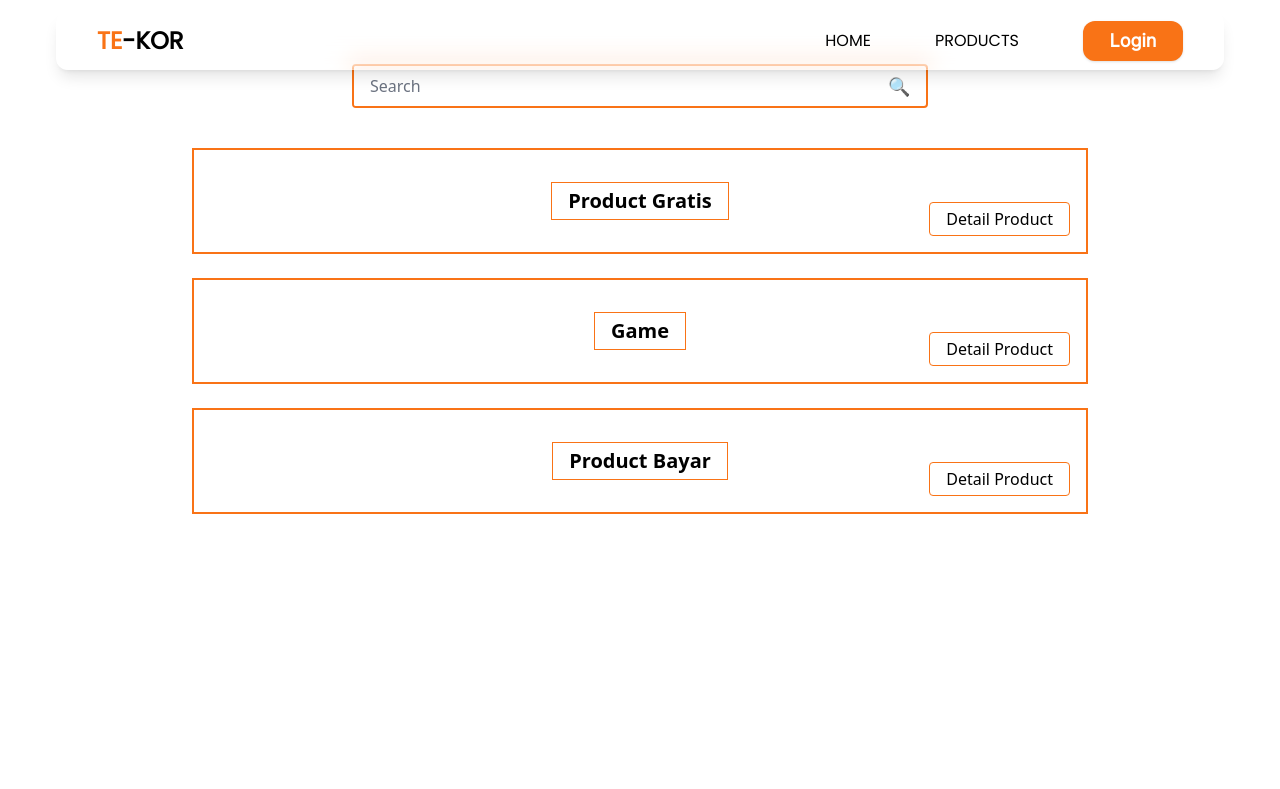
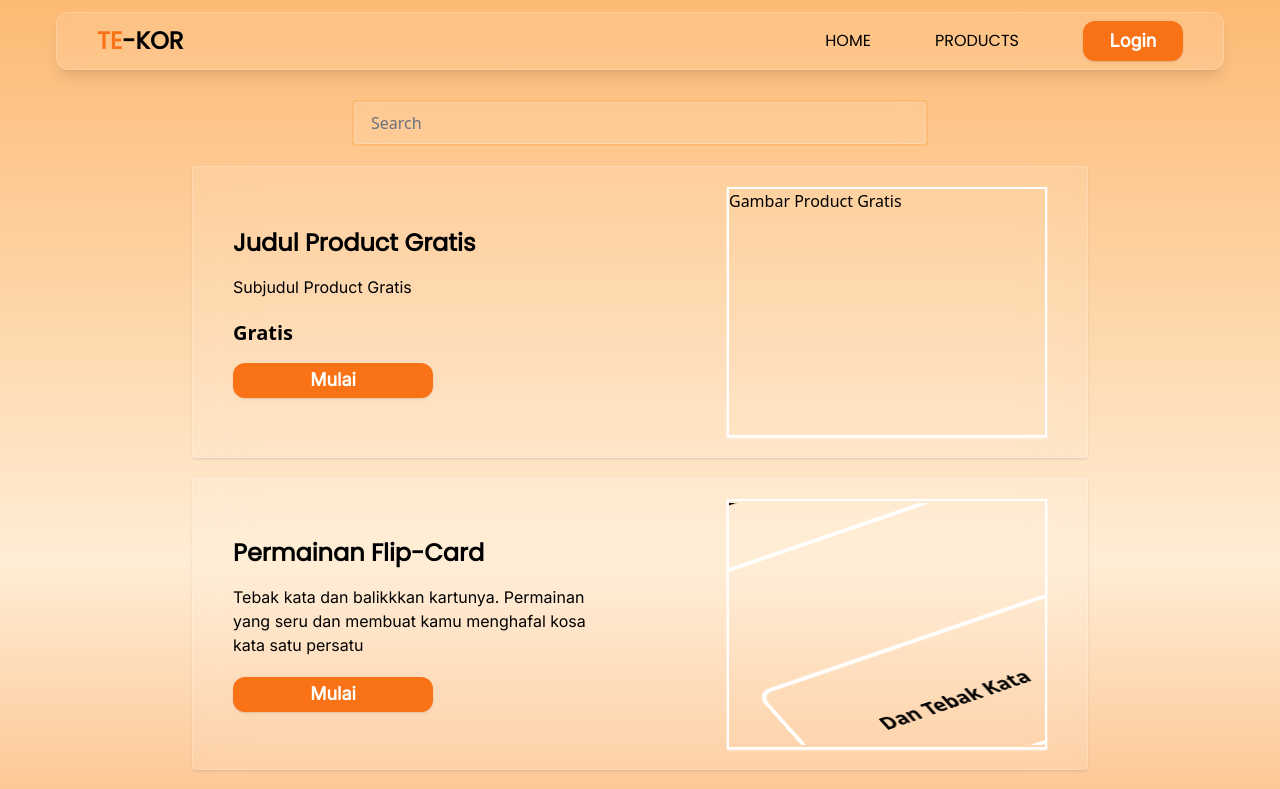
Before and after one commit to adibnur27/KoreanTryout_TE-KOR, a React (Vite) app: page /products in a window 1280 px wide. Shown: the top 789 px of the page. Built offline with nearby package versions, Linux system fonts and the light colour scheme.

Commit message:
style(product): complete UI slicing for product page

```diff
--- a/src/components/Navbar/Navbar.jsx
+++ b/src/components/Navbar/Navbar.jsx
@@ -1,11 +1,31 @@
-import React, { useEffect, useState } from "react";
+import React, { useEffect, useState, useRef } from "react";
 import { Button } from "../Button";
-import { Link, NavLink, useNavigate } from "react-router-dom";
+import { NavLink, useNavigate } from "react-router-dom";
 import { removeToken } from "../../utils/token"; // 🔑 fungsi logout dari utilitas
 
 const Navbar = () => {
+  const [showNavbar, setShowNavbar] = useState(true);
   const [isLoggedIn, setIsLoggedIn] = useState(false);
+  const lastScrollY = useRef(0); // Gunakan useRef agar tidak memicu re-render
+
   const navigate = useNavigate();
+
+  useEffect(() => {
+    const handleScroll = () => {
+      const currentScrollY = window.scrollY;
+
+      if (currentScrollY > lastScrollY.current && currentScrollY > 50) {
+        setShowNavbar(false); // Scroll ke bawah
+      } else {
+        setShowNavbar(true); // Scroll ke atas
+      }
+
+      lastScrollY.current = currentScrollY;
+    };
+
+    window.addEventListener("scroll", handleScroll);
+    return () => window.removeEventListener("scroll", handleScroll);
+  }, []);
 
   // Mengecek token saat pertama kali komponen dimount
   useEffect(() => {
@@ -19,11 +39,18 @@ const Navbar = () => {
     navigate("/"); // redirect ke halaman home
   };
 
-  const navItemStyle = ({ isActive }) => (isActive ? "text-orange-500 font-semibold" : "text-black hover:text-orange-500");
+  const navItemStyle = ({ isActive }) =>
+    isActive
+      ? "text-orange-500 font-semibold"
+      : "text-black hover:text-orange-500";
 
   return (
     <div className="relative z-10 font-poppins">
-      <nav className="fixed top-3 right-14 left-14 flex justify-between items-center px-10 py-2 bg-white/10 backdrop-blur-md border border-white/20 shadow-lg rounded-xl">
+      <nav
+        className={`fixed top-3 right-14 left-14 flex justify-between items-center px-10 py-2 bg-white/10 backdrop-blur-md border border-white/20 shadow-lg rounded-xl transition-transform duration-700 ease-in-out ${
+          showNavbar ? "translate-y-0" : "-translate-y-full"
+        }`}
+      >
         <div className="text-2xl font-bold text-black">
           <span className="text-orange-500">TE</span>-KOR
         </div>
@@ -36,7 +63,12 @@ const Navbar = () => {
           </NavLink>
 
           {isLoggedIn ? (
-            <Button onClick={handleLogout} children={"Logout"} width={"100px"} height={"40px"} />
+            <Button
+              onClick={handleLogout}
+              children={"Logout"}
+              width={"100px"}
+              height={"40px"}
+            />
           ) : (
             <NavLink to="/login">
               <Button children={"Login"} width={"100px"} height={"40px"} />
--- a/src/components/ProductCard/ProductCard.jsx
+++ b/src/components/ProductCard/ProductCard.jsx
@@ -1,14 +1,41 @@
-import React from "react";
+import React from 'react'
+import { Button } from '../Button'
 
-const ProductCard = ({ title }) => {
+const ProductCard = ({
+  title,
+  subtitle,
+  normalPrice,
+  price,
+  buttonText,
+  onButtonClick,
+  children,
+}) => {
   return (
-    <div className="border-2 border-orange-500 p-8 mb-6 relative">
-      <h2 className="text-xl font-bold border border-orange-500 px-4 py-1 w-fit mx-auto">{title}</h2>
-      <button className="absolute bottom-4 right-4 border border-orange-500 px-4 py-1 rounded hover:bg-orange-500 hover:text-white transition-all">
-        Detail Product
-      </button>
+    <div className="w-full max-w-screen-xl mx-auto bg-white/10 backdrop-blur-xl border border-white/20 text-black rounded shadow lg:px-10 mt-5">
+      <div className="flex flex-col lg:flex-row items-center justify-between gap-6 lg:gap-20">
+        {/* Kiri */}
+        <div className="text-center lg:text-left flex-1 my-5">
+          <h3 className="text-2xl font-bold font-poppins mb-4">{title}</h3>
+          <p className="text-base max-w-sm font-inter mb-5">{subtitle}</p>
+          {price && <p className="text-md text-red-600 line-through font-semibold">{normalPrice}</p>}
+          {price && <p className="text-xl font-bold mb-4">{price}</p>}
+          <Button
+            children={buttonText}
+            width={"200px"}
+            height={"35px"}
+            onClick={onButtonClick}
+          />
+        </div>
+
+        {/* Kanan */}
+        <div
+          className="hidden lg:block border-white border-2 shadow-sm shadow-white my-5 max-w-[320px] w-full h-[250px] relative"
+        >
+          {children}
+        </div>
+      </div>
     </div>
-  );
-};
+  )
+}
 
-export default ProductCard;
+export default ProductCard
--- a/src/components/ui/InfiniteScroll/InfiniteScroll.jsx
+++ b/src/components/ui/InfiniteScroll/InfiniteScroll.jsx
@@ -8,7 +8,18 @@ export default function InfiniteScroll({
   width = "30rem",
   maxHeight = "100%",
   negativeMargin = "-0.5em",
-  items = [],
+  items = [{ content: "카드 뒤집기 게임" },
+    { content: <p>Game Balik Kartu</p> },
+    { content: "그리고 단어를 맞춰보세요" },
+    { content: <p>Dan Tebak Kata</p> },
+    { content: "지금 플레이" },
+    { content: <p>Mainkan Sekarang</p> },
+    { content: "카드 뒤집기 게임" },
+    { content: <p>Game Balik Kartu</p> },
+    { content: "그리고 단어를 맞춰보세요" },
+    { content: <p>Dan Tebak Kata</p> },
+    { content: "지금 플레이" },
+    { content: <p>Mainkan Sekarang</p> },],
   itemMinHeight = 150,
   isTilted = false,
   tiltDirection = "left",
@@ -19,6 +30,7 @@ export default function InfiniteScroll({
 }) {
   const wrapperRef = useRef(null);
   const containerRef = useRef(null);
+
 
   const getTiltTransform = () => {
     if (!isTilted) return "none";
--- a/src/pages/Home/Home.jsx
+++ b/src/pages/Home/Home.jsx
@@ -7,6 +7,7 @@ import Threads from "../../components/ui/Threads/Threads";
 import { FadeContent } from "../../components/ui/FadeContent";
 import { CircularText } from "../../components/ui/CircularText";
 import { InfiniteScroll } from "../../components/ui/InfiniteScroll";
+import ProductCard from "../../components/ProductCard/ProductCard";
 
 const Home = () => {
   const items = [
@@ -41,7 +42,7 @@ const Home = () => {
               <Button children={"Coba Sekarang"} width={'400px'} height={'50px'}/>
             </NavLink>
           </div>
-          <p className="mt-24 max-w-4xl mx-auto text-md font-medium font-inter">
+          <p className="mt-12 lg:mt-24 max-w-4xl mx-auto text-md font-medium font-inter">
             Berlatih dengan soal-soal nyata, dapatkan skor instan, dan pahami kesalahan Anda dengan penjelasan rinci. Bergabunglah dengan kami dan capai tujuan bahasa Anda.
           </p>
         </section>
@@ -72,7 +73,7 @@ const Home = () => {
                 <p className="text-md mt-1">Dapatkan umpan balik instan tentang kinerja Anda dengan skor real-time dan pelacakan kemajuan.</p>
               </div>
             </div>
-            <div className="bg-gradient-to-bl from-orange-200 via-white to-orange-400 p-[5px] rounded-lg max-w-72 mb-5 ms-32">
+            <div className="bg-gradient-to-bl from-orange-200 via-white to-orange-400 p-[5px] rounded-lg max-w-72 mb-5 lg:ms-32 md:ms-32">
               <div className="bg-white rounded-lg p-2 text-center">
                 <h3 className="font-bold text-xl">Penjelasan Jawaban</h3>
                 <p className="text-md mt-1">Pahami kesalahan Anda dengan penjelasan rinci untuk setiap jawaban, membantu Anda belajar secara efektif.</p>
@@ -85,7 +86,7 @@ const Home = () => {
               </div>
             </div>
           </div>
-          <div className="me-20">
+          <div className="me-20 hidden lg:block">
             <CircularText
               text="TE-KOR*TEST*KOREA*BERSAMA*"
               onHover="speedUp"
@@ -99,27 +100,22 @@ const Home = () => {
       {/* Products Section */}
       <section className="px-16 pb-10 bg-gradient-to-t from-orange-400 pt-5 via-orange-100  to-white">
         <p className="text-center p-16 font-inter font-bold text-3xl">Coba Sekarang</p>
-        <div className="flex flex-wrap justify-around bg-white/10 backdrop-blur-xl border border-white/20 text-black rounded shadow">
-          <div className="flex items-center gap-5">
-            <div className="py-10">
-              <h3 className="text-2xl font-bold font-poppins pb-2 mb-5">Permainan Flip-Card</h3>
-              <p className="text-base w-80 font-inter mb-5">Tebak kata dan balikkkan kartunya Permainan yang seru dan membuat kamu menghafal kosa kata satu persatu</p>
-              <Button children={"Mulai"} width={"200px"} height={"35px"}/>
-            </div>
-            <div style={{height: '250px', position: 'relative', width: '50em',}} className="md:none">
+        <ProductCard
+          title="Permainan Flip-Card"
+          subtitle="Tebak kata dan balikkkan kartunya. Permainan yang seru dan membuat kamu menghafal kosa kata satu persatu"
+          buttonText="Mulai"
+          onButtonClick={() => console.log("Mulai diklik")}
+        >
           <InfiniteScroll
             items={items}
             isTilted={true}
-                tiltDirection='left'
+            tiltDirection="left"
             autoplay={true}
             autoplaySpeed={0.1}
             autoplayDirection="down"
             pauseOnHover={true}
           />
-            </div>
-
-          </div>
-        </div>
+        </ProductCard>
       </section>
 
       <Footer />
--- a/src/pages/Products/Product.jsx
+++ b/src/pages/Products/Product.jsx
@@ -2,28 +2,74 @@ import React from "react";
 import { Navbar } from "../../components/Navbar";
 import { ProductCard } from "../../components/ProductCard";
 import { Footer } from "../../components/Fotter";
+import { InfiniteScroll } from "../../components/ui/InfiniteScroll";
 
 const Product = () => {
+  const items = [
+    { content: "카드 뒤집기 게임" },
+    { content: <p>Game Balik Kartu</p> },
+    { content: "그리고 단어를 맞춰보세요" },
+    { content: <p>Dan Tebak Kata</p> },
+    { content: "지금 플레이" },
+    { content: <p>Mainkan Sekarang</p> },
+    { content: "카드 뒤집기 게임" },
+    { content: <p>Game Balik Kartu</p> },
+    { content: "그리고 단어를 맞춰보세요" },
+    { content: <p>Dan Tebak Kata</p> },
+    { content: "지금 플레이" },
+    { content: <p>Mainkan Sekarang</p> },
+  ];
   return (
     <div className="font-sans">
       <Navbar />
-
-      <section className="py-16 px-6 bg-white min-h-screen">
-        <div className="max-w-xl mx-auto mb-10">
-          <div className="flex border-2 border-orange-500 rounded overflow-hidden">
+      <section className="py-16 min-h-screen pb-10 bg-gradient-to-t from-orange-400 pt-5 via-orange-100  to-orange-300">
+        <div className="max-w-xl mx-auto mt-20">
+          <div className="flex border-2 border-orange-300 rounded overflow-hidden">
             <input
               type="text"
               placeholder="Search"
-              className="w-full px-4 py-2 outline-none placeholder-gray-500"
+              className="w-full px-4 py-2 outline-none placeholder-gray-500 bg-white/10 backdrop-blur-md border border-white/20 shadow-lg"
             />
-            <button className="px-4 text-orange-500 text-lg">🔍</button>
+            {/* <button className="px-4 text-orange-500 text-lg ">🔍</button> */}
           </div>
         </div>
 
         <div className="max-w-4xl mx-auto">
-          <ProductCard title="Product Gratis" />
-          <ProductCard title="Game" />
-          <ProductCard title="Product Bayar" />
+          <ProductCard
+            title="Judul Product Gratis"
+            price={"Gratis"}
+            subtitle="Subjudul Product Gratis"
+            buttonText="Mulai"
+            onButtonClick={() => console.log("Mulai diklik")}
+          >
+            <p>Gambar Product Gratis</p>
+          </ProductCard>
+          <ProductCard
+            title="Permainan Flip-Card"
+            subtitle="Tebak kata dan balikkkan kartunya. Permainan yang seru dan membuat kamu menghafal kosa kata satu persatu"
+            buttonText="Mulai"
+            onButtonClick={() => console.log("Mulai diklik")}
+          >
+            <InfiniteScroll
+              items={items}
+              isTilted={true}
+              tiltDirection="left"
+              autoplay={true}
+              autoplaySpeed={0.1}
+              autoplayDirection="down"
+              pauseOnHover={true}
+            />
+          </ProductCard>
+          <ProductCard
+            title="Judul Product Berbayar"
+            subtitle="Subjudul Product BerBayar"
+            normalPrice={"Rp 129.000"}
+            price={"Rp 29.000"}
+            buttonText="Mulai"
+            onButtonClick={() => console.log("Mulai diklik")}
+          >
+            <p>Gambar Product Gratis</p>
+          </ProductCard>
         </div>
       </section>
 
--- a/tailwind.config.js
+++ b/tailwind.config.js
@@ -9,7 +9,21 @@ export default {
       poppins: ['Poppins', 'sans-serif'],
       inter: ['Inter', 'sans-serif'],
       rubik: ['Rubik', 'sans-serif'],
-  }
+      },
+      animation: {
+        'star-movement-bottom': 'star-movement-bottom linear infinite alternate',
+        'star-movement-top': 'star-movement-top linear infinite alternate',
+      },
+      keyframes: {
+        'star-movement-bottom': {
+          '0%': { transform: 'translate(0%, 0%)', opacity: '1' },
+          '100%': { transform: 'translate(-100%, 0%)', opacity: '0' },
+        },
+        'star-movement-top': {
+          '0%': { transform: 'translate(0%, 0%)', opacity: '1' },
+          '100%': { transform: 'translate(100%, 0%)', opacity: '0' },
+        },
+      }
     },
   },
   plugins: [],
```
Lines whose indentation alone changed are shown as unchanged.
